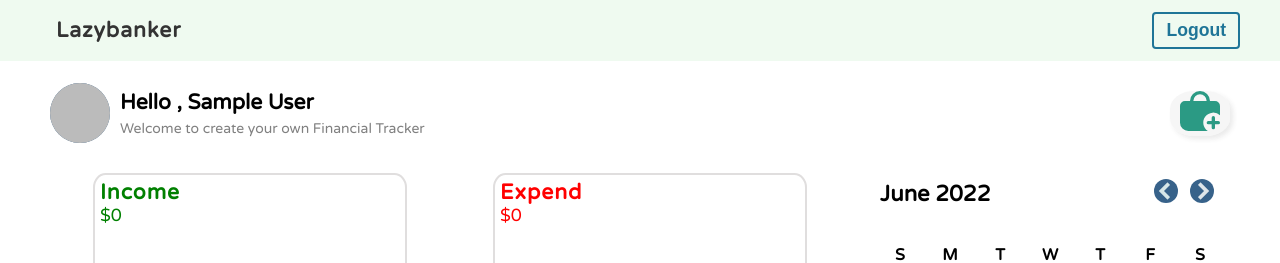
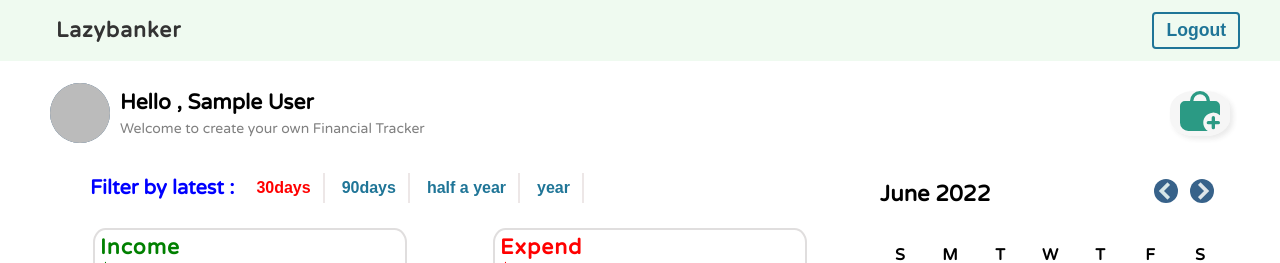
Before and after one commit to z77517615/LazyBanker, a React app: page / in a window 1280 px wide. Shown: the top 263 px of the page. Built offline with nearby package versions, Linux system fonts and the light colour scheme; no server answers; the database is empty; sample sign-in values are in the browser's storage.

Commit message:
add dounut filter

```diff
--- a/src/Component/AddForm/AddForm.css
+++ b/src/Component/AddForm/AddForm.css
@@ -21,7 +21,7 @@ input,
 select {
   padding: 8px 6px;
   font-size: 1em;
-  color: #777;
+  color:  #777;
   width: 100%;
   box-sizing: border-box;
   border: 1px solid rgb(162, 160, 160);
--- a/src/Component/AddForm/AddForm.js
+++ b/src/Component/AddForm/AddForm.js
@@ -220,8 +220,8 @@ export default function AddForm({
                     <option value="Gifts" selected={selected("Gifts")}>
                       Gifts
                     </option>
-                    <option value="Invest" selected={selected("Invest")}>
-                      Invest
+                    <option value="Investment" selected={selected("Investment")}>
+                      Investment
                     </option>
                   </select>
                 )}
--- a/src/constants/categories.js
+++ b/src/constants/categories.js
@@ -1,4 +1,4 @@
-const incomeColors = ["#028838", "#21c65b", "#52d37f"];
+const incomeColors = ["#028838", "#13a446", "#63d98c"];
 const expenseColors = [
   "#70050c",
   "#a10813",
@@ -6,15 +6,15 @@ const expenseColors = [
   "#f91121",
   "#ed5938",
   "#ee8269",
-  "#f18a4e",
-  "#eca57c",
-  "#ecb13c",
-  "#f2a305",
-  "#f27f05",
+  "#f14e9d",
+  "#f88080",
+  "#ec3c3c",
+  "#f28f05",
+  "#bf4203",
 ];
 
 export const incomeCategories = [
-  { type: "Investments", amount: 0, color: incomeColors[0] },
+  { type: "Investment", amount: 0, color: incomeColors[0] },
   { type: "Gifts", amount: 0, color: incomeColors[1] },
   { type: "Salary", amount: 0, color: incomeColors[2] },
 ];
--- a/src/pages/Dashboard/Dashboard.css
+++ b/src/pages/Dashboard/Dashboard.css
@@ -46,11 +46,13 @@
   padding: 10px;
 }
 
+
+
 @media (max-width: 1200px) {
   .Barchart-container {
     flex-wrap: wrap;
   }
   .Chart-container_chart {
-    max-width: 80%;
+    max-width: 100%;
   }
 }
--- a/src/pages/Dashboard/Dashboard.js
+++ b/src/pages/Dashboard/Dashboard.js
@@ -1,30 +1,54 @@
+import React, { useState, useEffect } from "react";
+import dayjs from "dayjs";
 //style
 import "./Dashboard.css";
-import Userbar from "../../Component/Userbar/Userbar";
 
 //Components
 import { SideCalendar } from "../../Component/SideCalenar/SideCalendar";
-
-import React, { useState } from "react";
-
 import { useAuthContext } from "../../Hooks/useAuthContext";
 import { useCollection } from "../../Hooks/useCollection";
 import { useSelectContext } from "../../Hooks/useSelectContext";
 import { DounutChart } from "../../Component/Chart/DounutChart";
 import { BarChart } from "../../Component/Chart/BarChart";
 import TransactionList from "../../Component/TransactionList/TransactionList";
+import Filter from "./Filter";
+import Userbar from "../../Component/Userbar/Userbar";
 
 export default function Dashboard() {
-  // const [currentfilter,setCurrentfilter]= useState("transaction")
-
   const { user } = useAuthContext();
   const { date, filter } = useSelectContext();
-
+  const [chartfilter, setChartfilter] = useState("30days");
+  const [startday, setStartday] = useState("");
   const { documents, error } = useCollection("transaction", [
     "uid",
     "==",
     user.uid,
   ]);
+  const format = "YYYY-MM-DD";
+  const today = new Date(dayjs().format(format));
+
+  useEffect(() => {
+    if (chartfilter == "30days") {
+      setStartday(new Date(dayjs().subtract(30, "day").format(format)));
+      return;
+    }
+    if (chartfilter == "90days") {
+      setStartday(new Date(dayjs().subtract(90, "day").format(format)));
+      return;
+    }
+    if (chartfilter == "half a year") {
+      setStartday(new Date(dayjs().subtract(180, "day").format(format)));
+      return;
+    }
+    if (chartfilter == "year") {
+      setStartday(new Date(dayjs().subtract(1, "year").format(format)));
+      return;
+    }
+  }, [chartfilter]);
+
+  const changeFilter = (newFilter) => {
+    setChartfilter(newFilter);
+  };
 
   const transaction = documents
     ? documents.filter((document) => {
@@ -41,20 +65,38 @@ export default function Dashboard() {
       })
     : null;
 
+  const filterdocumnts = documents
+    ? documents.filter((t) => {
+        var date = new Date(t.date);
+        return date >= startday && date <= today;
+      })
+    : null;
+
   return (
     <div className="home">
       <Userbar />
       <main className="Chart-container">
         <div className="Chart-container_chart">
+          <div>{documents && <Filter changeFilter={changeFilter} />}</div>
+          <div>
             <section className="Dounutchart-container">
-            {documents && <DounutChart title1="Income" documents={documents} />}
-            {documents && <DounutChart title1="Expend" documents={documents} />}
+              {filterdocumnts && (
+                <DounutChart title1="Income" documents={filterdocumnts} />
+              )}
+              {filterdocumnts && (
+                <DounutChart title1="Expend" documents={filterdocumnts} />
+              )}
             </section>
             <section className="Barchart-container">
               {documents && (
-              <BarChart title1="Income" title2="Expend" documents={documents} />
+                <BarChart
+                  title1="Income"
+                  title2="Expend"
+                  documents={documents}
+                />
               )}
             </section>
+          </div>
         </div>
         <section className="list-container">
           <SideCalendar documents={documents} />
--- /dev/null
+++ b/src/pages/Dashboard/Filter.css
@@ -0,0 +1,59 @@
+.chart-filter {
+    margin: 5px auto;
+  }
+
+  .chart-filter nav {
+    display: flex;
+    margin-left: 30px;
+    padding: 10px;
+    border-radius: 10px;
+    align-items: center;
+  }
+
+  .chart-filter p {
+    font-size: 20px;
+    color:blue;
+    font-weight:bold;
+    margin-right: 10px;
+  }
+  .chart-filter button {
+    margin-right:5px;
+    font-size: 16px;
+    font-weight: bold;
+    border-right: 2px solid #ede7e7;
+    border-left:none;
+    border-top:none;
+    border-bottom: none;
+    background: none;
+    border-radius: 0px;
+  }
+
+  .chart-filter button.active {
+    color: red;
+  }
+
+  .chart-filter button:hover {
+    color:red;
+    border-right: 2px solid #ede7e7;
+    background: none;
+    border-left:none;
+    border-top:none;
+    border-bottom: none;
+  }
+
+  @media(max-width:800px){
+
+  .chart-filter nav {
+      margin-left:5px;
+      padding: 5px;
+      justify-content: center;
+  }
+  .chart-filter button {
+      padding:5px;
+  }
+  .chart-filter p {
+      font-size: 18px;
+    margin-right: 2px;
+  }
+
+  }
--- /dev/null
+++ b/src/pages/Dashboard/Filter.js
@@ -0,0 +1,27 @@
+import React, { useState } from 'react'
+import "./Filter.css"
+
+const filterList = ['30days', '90days', 'half a year', 'year']
+
+export default function Filter({ changeFilter }) {
+  const [currentFilter, setCurrentFilter] = useState('30days')
+
+  const handleClick = (newFilter) => {
+    setCurrentFilter(newFilter)
+    changeFilter(newFilter)
+  }
+
+  return (
+    <div className="chart-filter">
+      <nav>
+        <p>Filter by latest : </p>
+        {filterList.map((f) => (
+          <button key={f}
+            onClick={() => handleClick(f)}
+            className={currentFilter === f ? 'active' : ''}
+          >{f}</button>
+        ))}
+      </nav>
+    </div>
+  )
+}
```
Also changed, not shown: 1 other file (tests, documents, lock files or other folders). Lines whose indentation alone changed are shown as unchanged.
